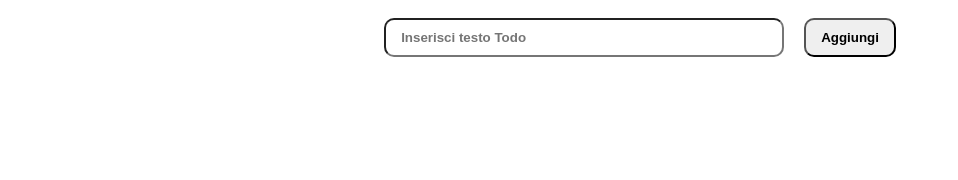
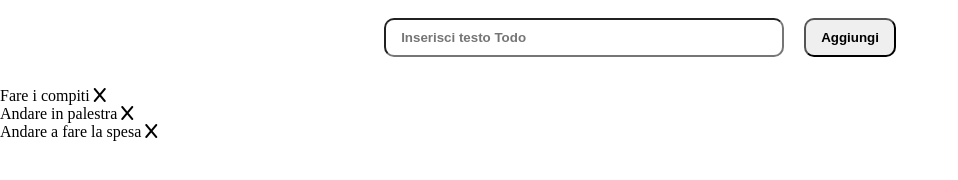
Before and after one commit to AleFabbretti/vue-todolist, a plain HTML site: page index.html in a window 1280 px wide. Shown: the part 112-292 px from the top of the page, without its empty margins (0-958 px from the left). Drawn offline with nearby package versions, Linux system fonts and the light colour scheme.

Commit message:
Aggiunto listato

```diff
--- a/index.html
+++ b/index.html
@@ -21,6 +21,22 @@
             <input type="text" placeholder="Inserisci testo Todo" id="">
             <button type="submit">Aggiungi</button>
         </form>
+        <div class="task-container">
+            <ul>
+                <li>
+                    Fare i compiti
+                    <i class="fa-solid fa-x"></i>
+                </li>
+                <li>
+                    Andare in palestra
+                    <i class="fa-solid fa-x"></i>
+                </li>
+                <li>
+                    Andare a fare la spesa
+                    <i class="fa-solid fa-x"></i>
+                </li>
+            </ul>
+        </div>
 
     </div>
 
```
